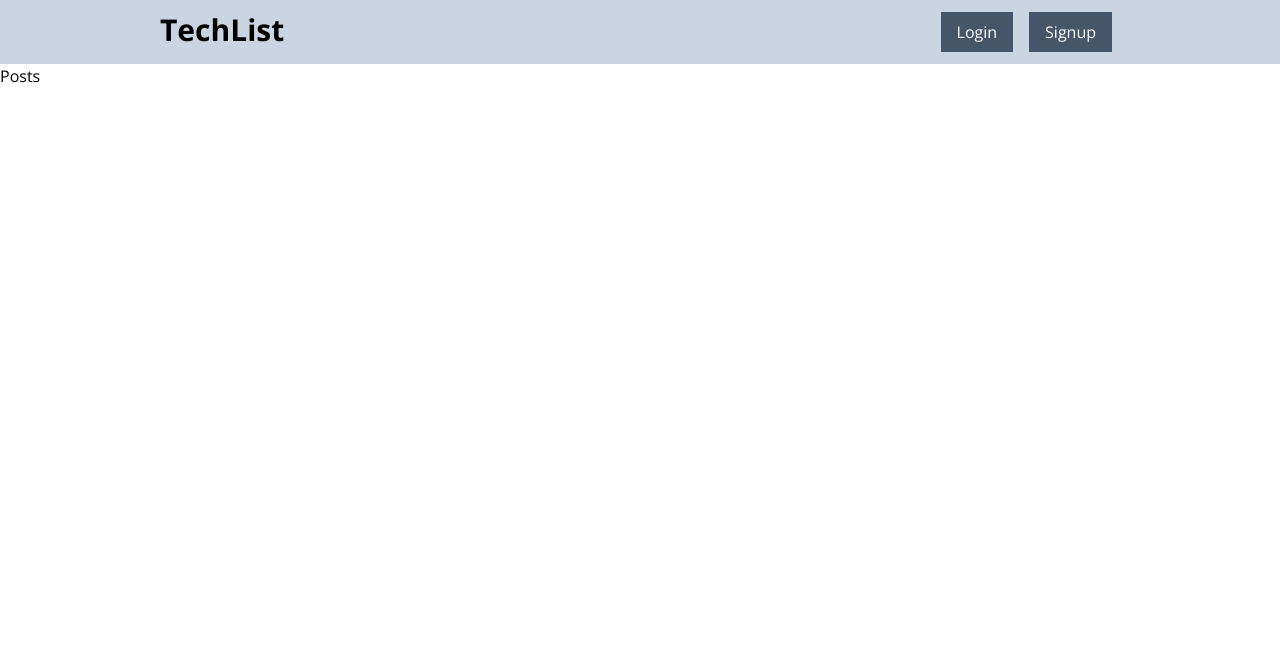
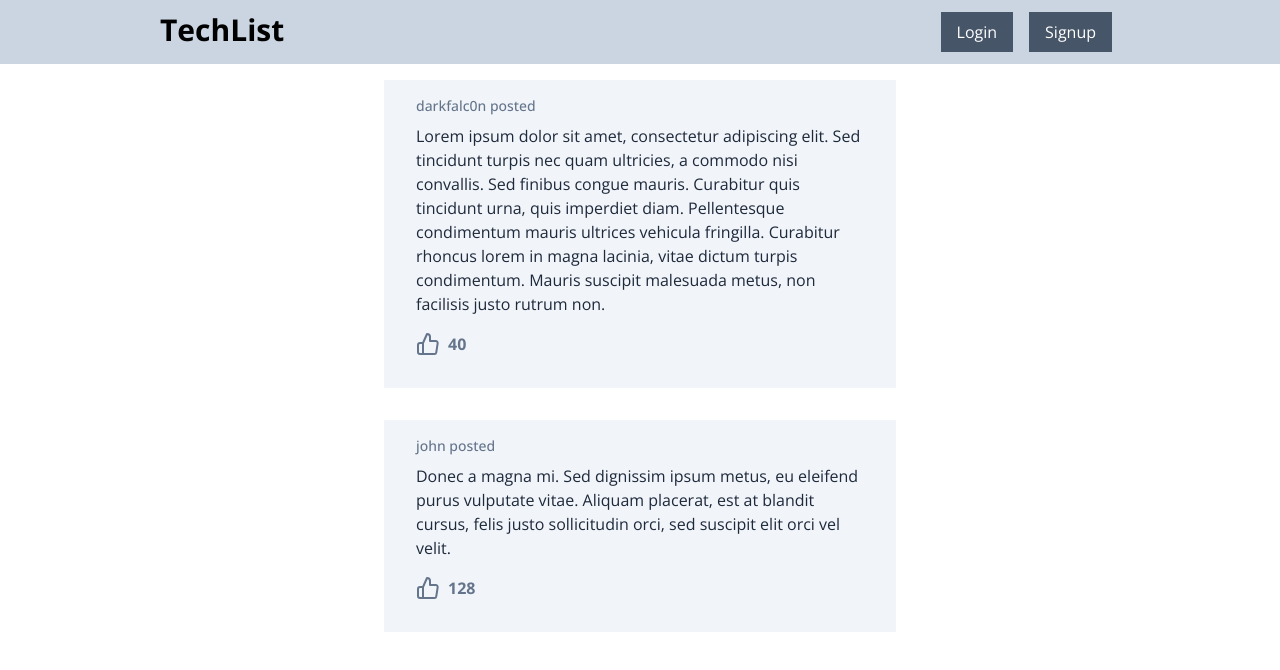
Before and after one commit to DarkFalc0n/TechList, a React (Create React App) app in the folder src/frontend/: page / in a window 1280 px wide. Shown: the top 670 px of the page. Built offline with nearby package versions, Linux system fonts and the light colour scheme.

Commit message:
posts ui designed

```diff
--- a/src/frontend/package.json
+++ b/src/frontend/package.json
@@ -11,6 +11,7 @@
     "postcss": "^8.4.18",
     "react": "^18.2.0",
     "react-dom": "^18.2.0",
+    "react-feather": "^2.0.10",
     "react-router-dom": "^6.4.2",
     "react-scripts": "5.0.1",
     "tailwind": "^4.0.0",
--- a/src/frontend/src/components/Navbar.js
+++ b/src/frontend/src/components/Navbar.js
@@ -1,13 +1,20 @@
 import React from 'react'
+import { Link } from 'react-router-dom'
 
 const Navbar = () => {
     return (
         <div className="w-full h-16 bg-slate-300 text-center flex flex-col justify-center ">
             <div className="w-9/12 flex flex-row justify-between m-auto">
-                <div className="text-3xl font-black mt-2">TechList</div>
+                <Link to="/" exact>
+                    <div className="text-3xl font-black mt-2">TechList</div>
+                </Link>
                 <div className="flex flex-row justify-between">
-                    <button className="bg-slate-600 text-white py-2 px-4 m-2">Login</button>
-                    <button className="bg-slate-600 text-white py-2 px-4 m-2">Signup</button>
+                    <Link to="/login">
+                        <button className="bg-slate-600 text-white py-2 px-4 m-2">Login</button>
+                    </Link>
+                    <Link to="/signup">
+                        <button className="bg-slate-600 text-white py-2 px-4 m-2">Signup</button>
+                    </Link>
                 </div>
             </div>
         </div>
--- /dev/null
+++ b/src/frontend/src/components/Post.js
@@ -0,0 +1,22 @@
+import React from 'react'
+import { ThumbsUp } from 'react-feather';
+const Post = (props) => {
+    return (
+        <div className="w-2/5 bg-slate-100 m-auto my-4 py-4 px-8">
+            <div className="text-left text-sm font-medium text-slate-500">
+                {props.data.user} posted
+            </div>
+            <div className="text-left text-slate-800 mt-2">
+                {props.data.desc}
+            </div>
+            <div className="my-4 text-slate-500 flex flex-row">
+                <ThumbsUp />
+                <div className="ml-2 align-middle font-bold ">
+                    {props.data.likes}
+                </div>
+            </div>
+        </div>
+    )
+}
+
+export default Post
--- a/src/frontend/src/pages/Login.js
+++ b/src/frontend/src/pages/Login.js
@@ -11,6 +11,7 @@ const Login = () => {
     const handleLogin = (e) => {
         e.preventDefault();
         login({ email: email.current.value, password: password.current.value }, dispatch);
+        (user) && <Navigate to="/" exact replace={true} />
     }
 
     return (
--- a/src/frontend/src/pages/Posts.js
+++ b/src/frontend/src/pages/Posts.js
@@ -1,8 +1,21 @@
 import React from 'react'
+import Post from '../components/Post'
 
 const Posts = () => {
     return (
-        <div>Posts</div>
+        <div className="flex flex-col justify-evenly w-full text-center">
+            <Post data={{
+                "user": "darkfalc0n",
+                "likes": 40,
+                "desc": "Lorem ipsum dolor sit amet, consectetur adipiscing elit. Sed tincidunt turpis nec quam ultricies, a commodo nisi convallis. Sed finibus congue mauris. Curabitur quis tincidunt urna, quis imperdiet diam. Pellentesque condimentum mauris ultrices vehicula fringilla. Curabitur rhoncus lorem in magna lacinia, vitae dictum turpis condimentum. Mauris suscipit malesuada metus, non facilisis justo rutrum non."
+            }} />
+
+            <Post data={{
+                "user": "john",
+                "likes": 128,
+                "desc": "Donec a magna mi. Sed dignissim ipsum metus, eu eleifend purus vulputate vitae. Aliquam placerat, est at blandit cursus, felis justo sollicitudin orci, sed suscipit elit orci vel velit."
+            }} />
+        </div>
     )
 }
 
```
